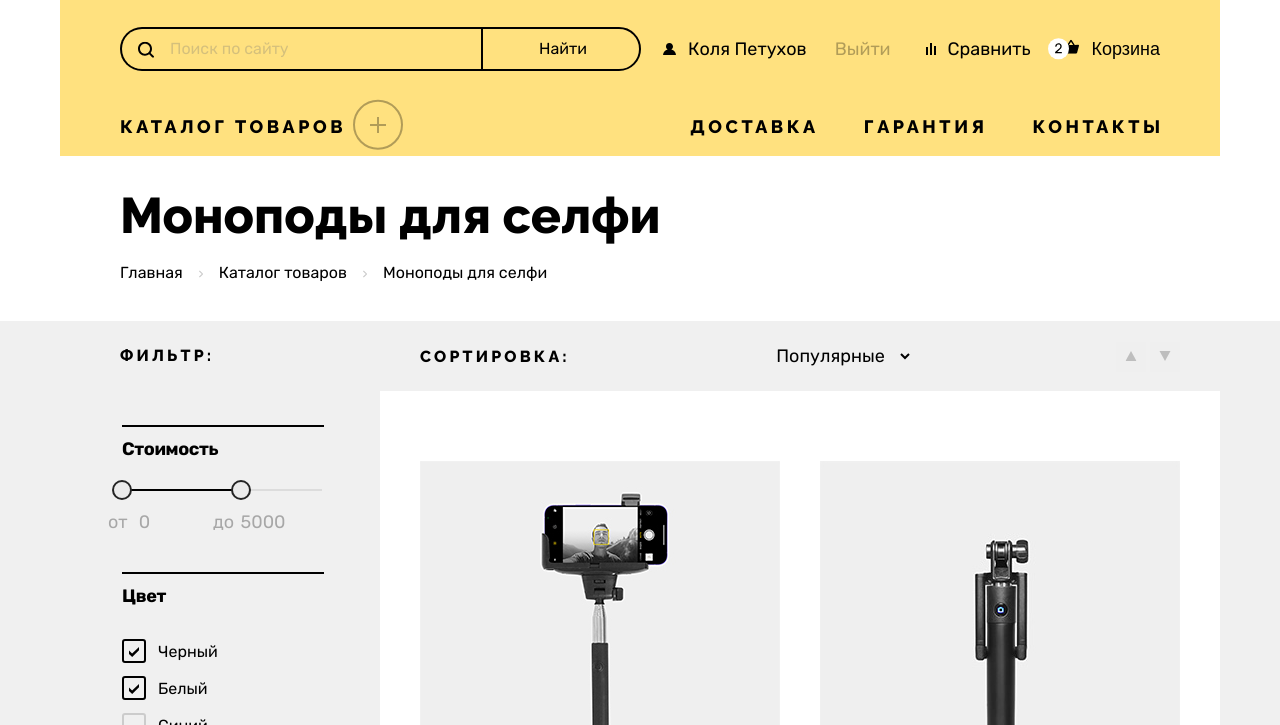
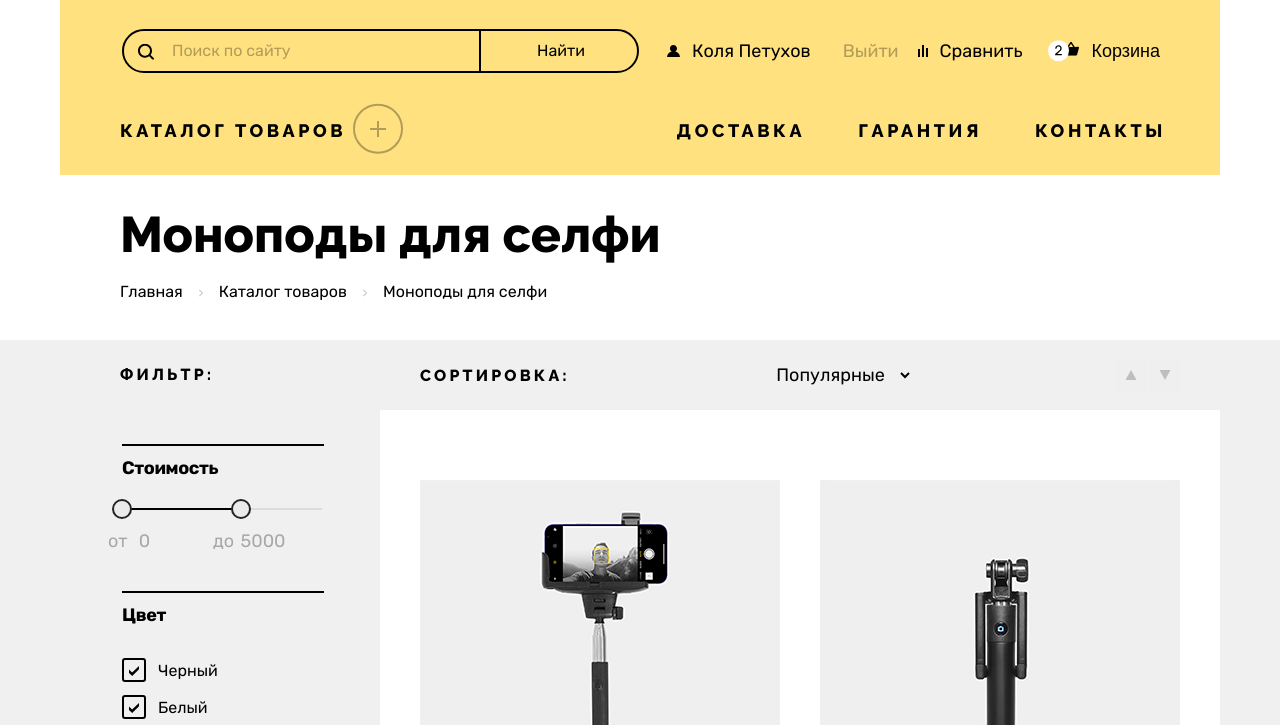
Before and after one commit to htmlacademy-htmlcss/2300403-device-36, a plain HTML site: page catalog.html in a window 1280 px wide. Shown: the part 68-793 px from the top of the page. Drawn offline with Linux system fonts and the light colour scheme.

Commit message:
Вносит правки по код-ревью

```diff
--- a/catalog.html
+++ b/catalog.html
@@ -14,10 +14,8 @@
     <header class="page-header catalog-header-container">
       <!-- Логотип шапки -->
       <h1 class="visually-hidden">Интернет-магазин «Девайс».</h1>
-      <!-- <div class="header-logo-link-container"> -->
       <a class="header-logo header-logo-link focus-visible-outline" href="/index.html"><img class="catalog-header-logo"
           src="images/logos/logo-black.svg" width="145" height="36" alt="Логотип «Девайс»."></a>
-      <!-- </div> -->
       <!-- Блок навигации -->
       <nav class="navigation">
         <!-- Блок поиска в шапке         -->
@@ -28,7 +26,9 @@
               <div class="search-field-container">
                 <input class="search-field" type="text" placeholder="Поиск по сайту" name="search">
               </div>
-              <button class="search-button focus-visible-outline" type="submit">Найти</button>
+              <div class="search-button-container">
+                <button class="search-button" type="submit">Найти</button>
+              </div>
             </form>
           </section>
           <!-- Ссылки навигации шапки         -->
@@ -90,7 +90,8 @@
                 <li class="navigation-dropdown-item">
                   <a class="navigation-dropdown-link focus-visible-outline" href="#">Виртуальная
                     реальность</a><br>
-                  <a class="navigation-dropdown-link focus-visible-outline" href="#">Моноподы для селфи</a><br>
+                  <a class="navigation-dropdown-link focus-visible-outline" href="/catalog.html">Моноподы для
+                    селфи</a><br>
                   <a class="navigation-dropdown-link focus-visible-outline" href="#">Экшн-камеры</a><br>
                 </li>
                 <li class="navigation-dropdown-item">
--- a/styles/styles.css
+++ b/styles/styles.css
@@ -70,16 +70,20 @@ body {
   flex-wrap: wrap;
   margin: 0 auto;
   width: 1040px;
-  height: 150px;
   padding-left: 60px;
   padding-right: 60px;
-  padding-bottom: 34px;
+  padding-bottom: 20px;
   margin-bottom: 35px;
 }
 
 .page-header {
   background-color: #FFE17F;
   color:#000000;
+}
+
+.navigation {
+  display: flex;
+  flex-direction: column;
 }
 
 .navigation-links-img {
@@ -127,19 +131,22 @@ body {
   width: 359px;
   display: flex;
   align-items: center;
-  border: 2px solid #000000;
+  /* border: 2px solid #000000;
   border-right: transparent;
   border-top-left-radius: 25px;
-  border-bottom-left-radius: 25px;
+  border-bottom-left-radius: 25px; */
 }
 
 .search-field-container {
   background-image: url("../images/icons/search.svg");
   background-repeat: no-repeat;
   background-position: 16px;
+  border: solid 2px transparent;
+  outline: solid 2px transparent;
 }
 
 .search-field-container:focus-within {
+  border: solid 2px transparent;
   outline: solid 2px #AF4FFF;
   z-index: 1;
 }
@@ -154,23 +161,23 @@ body {
   font-family: 'Rubik', sans-serif;
   font-size: 16px;
   line-height: 20px;
-  color: #000000;
-  background-color: transparent;
-  /* background: #FFE17F; */
-  border: none;
   padding: 10px 0;
   padding-left: 48px;
+  border: solid 2px black;
   border-top-left-radius: 25px;
   border-bottom-left-radius: 25px;
   flex-grow: 1;
 }
 
+.search-field::placeholder {
+  color: #000000;
+  opacity: 0.3;
+}
+
 .search-field:placeholder-shown {
   color: #000000;
   background-color: transparent;
-  opacity: 0.3;
-  border-top-left-radius: 25px;
-  border-bottom-left-radius: 25px;
+  outline: none;
 }
 
 /* Отображение курсора на всех кнопках */
@@ -189,6 +196,7 @@ button {
   border-bottom-right-radius: 25px;
   border-top-right-radius: 25px;
   padding: 10px 56px;
+  outline: solid 2px transparent;
 }
 
 /* Анимация при наведении курсора на кнопку "Найти" */
@@ -208,6 +216,18 @@ button {
   opacity: 0.3;
 }
 
+.search-button-container {
+  border: solid 2px transparent;
+  overflow: solid 2px transparent;
+  margin-left: -6px;
+}
+
+.search-button-container:focus-within {
+  border: solid 2px transparent;
+  outline: solid 2px #AF4FFF;
+  z-index: 1;
+}
+
 .navigation-links-list {
   display: flex;
   flex-wrap: wrap;
@@ -263,6 +283,7 @@ button {
 .navigation-links-item a {
   color: #000000;
   text-decoration: none;
+  padding: 6px 4px;
 }
 
 .bottom-header-container {
@@ -284,7 +305,8 @@ button {
   text-align: center;
   border: none;
   background: none;
-  padding: 0;
+  padding: 6px 4px;
+  margin-right: -4px;
 }
 
 .navigation-dropdown-input {
@@ -370,7 +392,7 @@ button {
   letter-spacing: 0.2em;
   text-transform: uppercase;
   text-decoration: none;
-  padding: 0;
+  padding: 4px 4px;
   margin: 0;
 }
 
@@ -392,7 +414,7 @@ button {
 }
 
 .navigation-advantages-item:last-child {
-  margin-right: -0.2em;
+  margin-right: -10px;
 }
 
 .navigation-dropdown-link {
```
Also changed, not shown: index.html (+7 -5 lines).
